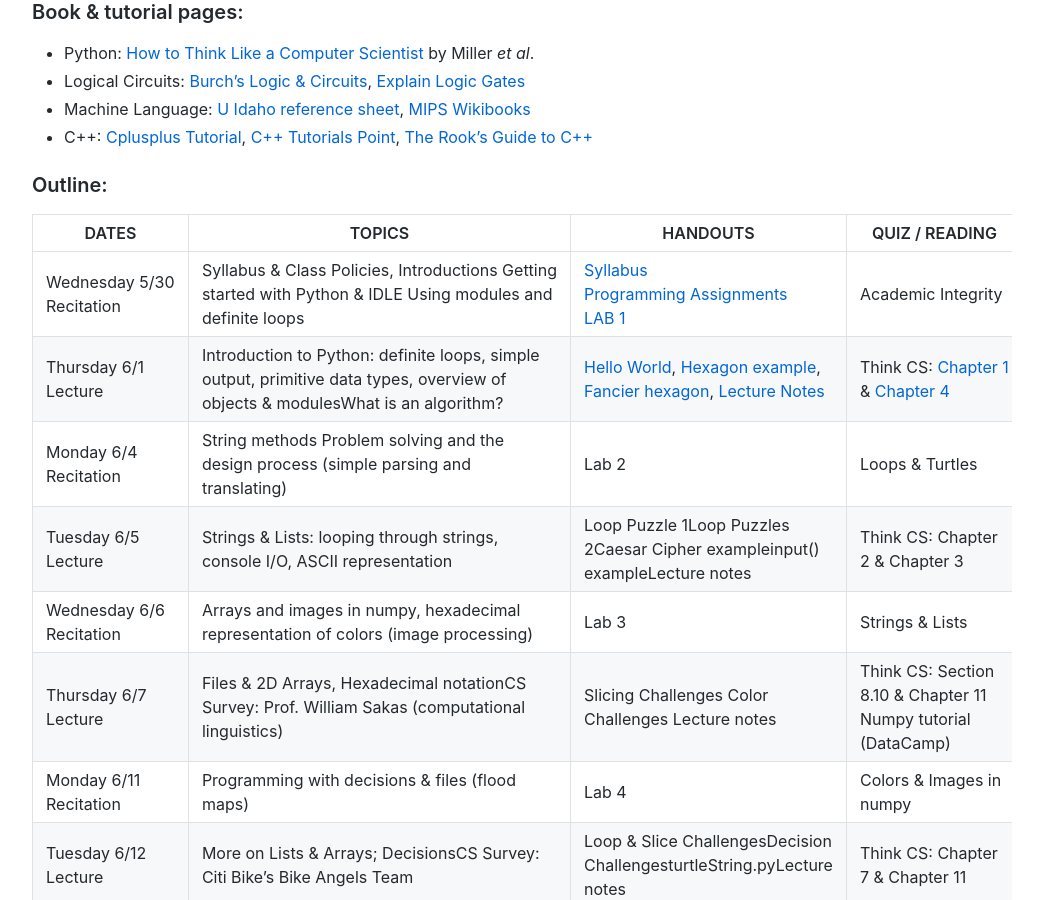
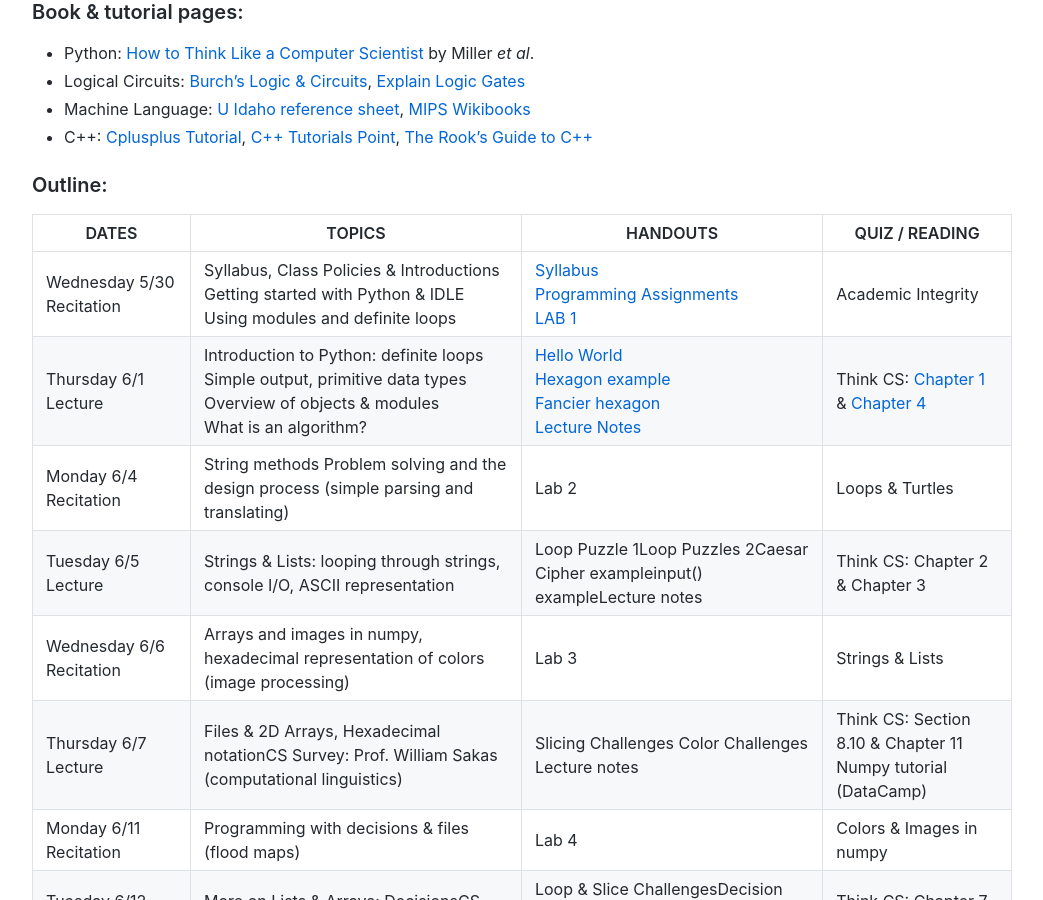
Before and after one commit to maryash/maryash.github.io, a Jekyll site: the page built from summer2018.md, in a window 1280 px wide and 900 px high, scrolled down 969 px. Shown: the whole window, without its empty margins (118-1161 px from the left). Built offline with Jekyll 4.4.1, drawn with Linux system fonts in a browser that asks for light colours; comment, search, counter and statistics services are not loaded.

Commit message:
Update summer2018.md

```diff
--- a/summer2018.md
+++ b/summer2018.md
@@ -45,8 +45,8 @@ Staffed Hours: Monday-Thursday, 9:30am to 6:00pm.
 
  DATES                           | TOPICS                                                                                                                          | HANDOUTS                                                                                                                                                                                                   | QUIZ / READING
 ----------------------------------|---------------------------------------------------------------------------------------------------------------------------------|------------------------------------------------------------------------------------------------------------------------------------------------------------------------------------------------------------|------------------------------------------------------------------------------------------------------------
- Wednesday&nbsp;5/30 Recitation         | Syllabus&nbsp;&&nbsp;Class&nbsp;Policies,&nbsp;Introductions&nbsp;Getting started with Python & IDLE Using modules and definite loops                    | [Syllabus](s18/syllabus.md)<br>[Programming Assignments](s18/assignments.md)<br>[LAB 1](s18/lab1.html)                                                | Academic Integrity
- Thursday&nbsp;6/1 Lecture            | Introduction to Python: definite loops, simple output, primitive data types, overview of objects & modulesWhat is an algorithm? | [Hello World](http://www.pythontutor.com/visualize.html#code=%23Name%3A%20%20Thomas%20Hunter%0A%23Date%3A%20%20September%201,%202017%0A%23This%20program%20prints%3A%20%20Hello,%20World!%0A%0Aprint%28%22Hello,%20World!%22%29&cumulative=false&curInstr=0&heapPrimitives=false&mode=display&origin=opt-frontend.js&py=3&rawInputLstJSON=%5B%5D&textReferences=false), [Hexagon example](https://trinket.io/python/88a94dfc75), [Fancier hexagon](https://trinket.io/python/a3bede6db8), [Lecture Notes](s18/csci127S18Lecture1.pdf)                                                                                                                                       | Think CS: [Chapter 1](http://interactivepython.org/runestone/static/thinkcspy/GeneralIntro/toctree.html) & [Chapter 4](http://interactivepython.org/runestone/static/thinkcspy/PythonTurtle/toctree.html)
+ Wednesday&nbsp;5/30 Recitation         | Syllabus,&nbsp;Class&nbsp;Policies&nbsp;&&nbsp;Introductions<br>Getting started with Python & IDLE<br>Using modules and definite loops                    | [Syllabus](s18/syllabus.md)<br>[Programming Assignments](s18/assignments.md)<br>[LAB 1](s18/lab1.html)                                                | Academic Integrity
+ Thursday&nbsp;6/1 Lecture            | Introduction to Python: definite loops<br>Simple output, primitive data types<br>Overview of objects & modules<br>What is an algorithm? | [Hello World](http://www.pythontutor.com/visualize.html#code=%23Name%3A%20%20Thomas%20Hunter%0A%23Date%3A%20%20September%201,%202017%0A%23This%20program%20prints%3A%20%20Hello,%20World!%0A%0Aprint%28%22Hello,%20World!%22%29&cumulative=false&curInstr=0&heapPrimitives=false&mode=display&origin=opt-frontend.js&py=3&rawInputLstJSON=%5B%5D&textReferences=false)<br>[Hexagon example](https://trinket.io/python/88a94dfc75)<br>[Fancier hexagon](https://trinket.io/python/a3bede6db8)<br>[Lecture Notes](s18/csci127S18Lecture1.pdf)                                                                                                                                       | Think CS: [Chapter&nbsp;1](http://interactivepython.org/runestone/static/thinkcspy/GeneralIntro/toctree.html) & [Chapter&nbsp;4](http://interactivepython.org/runestone/static/thinkcspy/PythonTurtle/toctree.html)
  Monday&nbsp;6/4 Recitation           | String methods Problem solving and the design process (simple parsing and translating)                                          | Lab 2                                                                                                                                                                                                      | Loops & Turtles
  Tuesday&nbsp;6/5 Lecture             | Strings & Lists: looping through strings, console I/O, ASCII representation                                                     | Loop Puzzle 1Loop Puzzles 2Caesar Cipher exampleinput() exampleLecture notes                                                                                                                               | Think CS: Chapter 2 & Chapter 3
  Wednesday&nbsp;6/6 Recitation          | Arrays and images in numpy, hexadecimal representation of colors (image processing)                                             | Lab 3                                                                                                                                                                                                      | Strings & Lists
```
